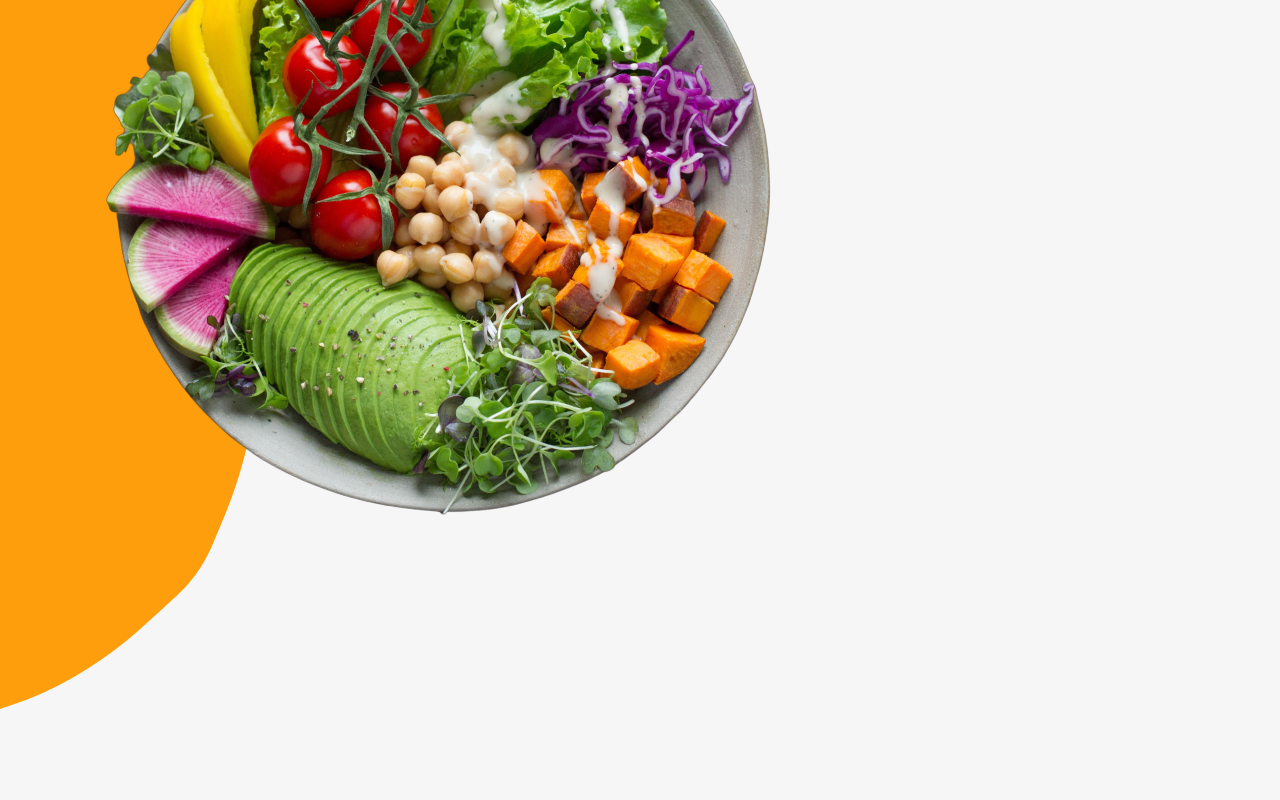
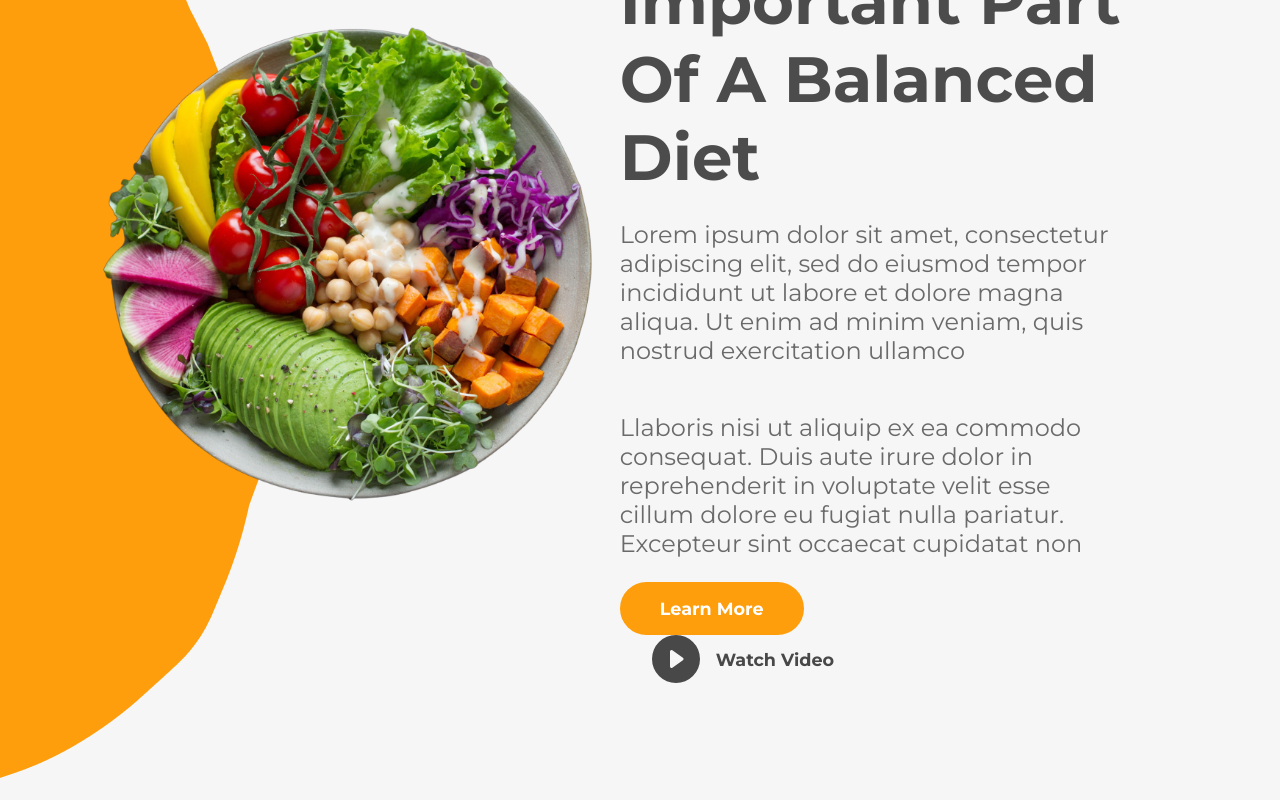
Before and after one commit to zhivaroopan/react-restaurant-landing-page, a React (Create React App) app: page / in a window 1280 px wide. Shown: the part 1443-2243 px from the top of the page. Before the commit the page ends 2174 px from the top, so only its background shows below. Built offline with nearby package versions, Linux system fonts and the light colour scheme.

Commit message:
about section addition

```diff
--- a/src/components/About.js
+++ b/src/components/About.js
@@ -11,6 +11,28 @@ const About = () => {
             <div className="about-section-image-container">
                 <img src={AboutBackgroundImage} alt=""/>
             </div>
+            <div className="about-section-text-container">
+                <p className="primary-subheading">About</p>
+                <h1 className="primary-heading" >
+                    Food Is an Important Part Of A Balanced Diet
+                </h1>
+                <p className="primary-text">
+                Lorem ipsum dolor sit amet, consectetur adipiscing elit, sed do eiusmod tempor incididunt ut
+                 labore et dolore magna aliqua. Ut enim ad minim veniam, quis nostrud exercitation ullamco
+                </p>
+                <p className="primary-text">
+                Llaboris nisi ut aliquip ex ea commodo consequat. Duis aute irure dolor in reprehenderit in
+                voluptate velit esse cillum dolore eu fugiat nulla pariatur. Excepteur sint occaecat cupidatat
+                non
+                </p>
+                <div className="about-button-container">
+                    <button className="secondary-button">Learn More</button>
+                    <button className="watch-video-button">
+                    {""}
+                    <BsFillPlayCircleFill/>Watch Video
+                    </button>
+                </div>
+            </div>
   </div>;
 };
 
```
